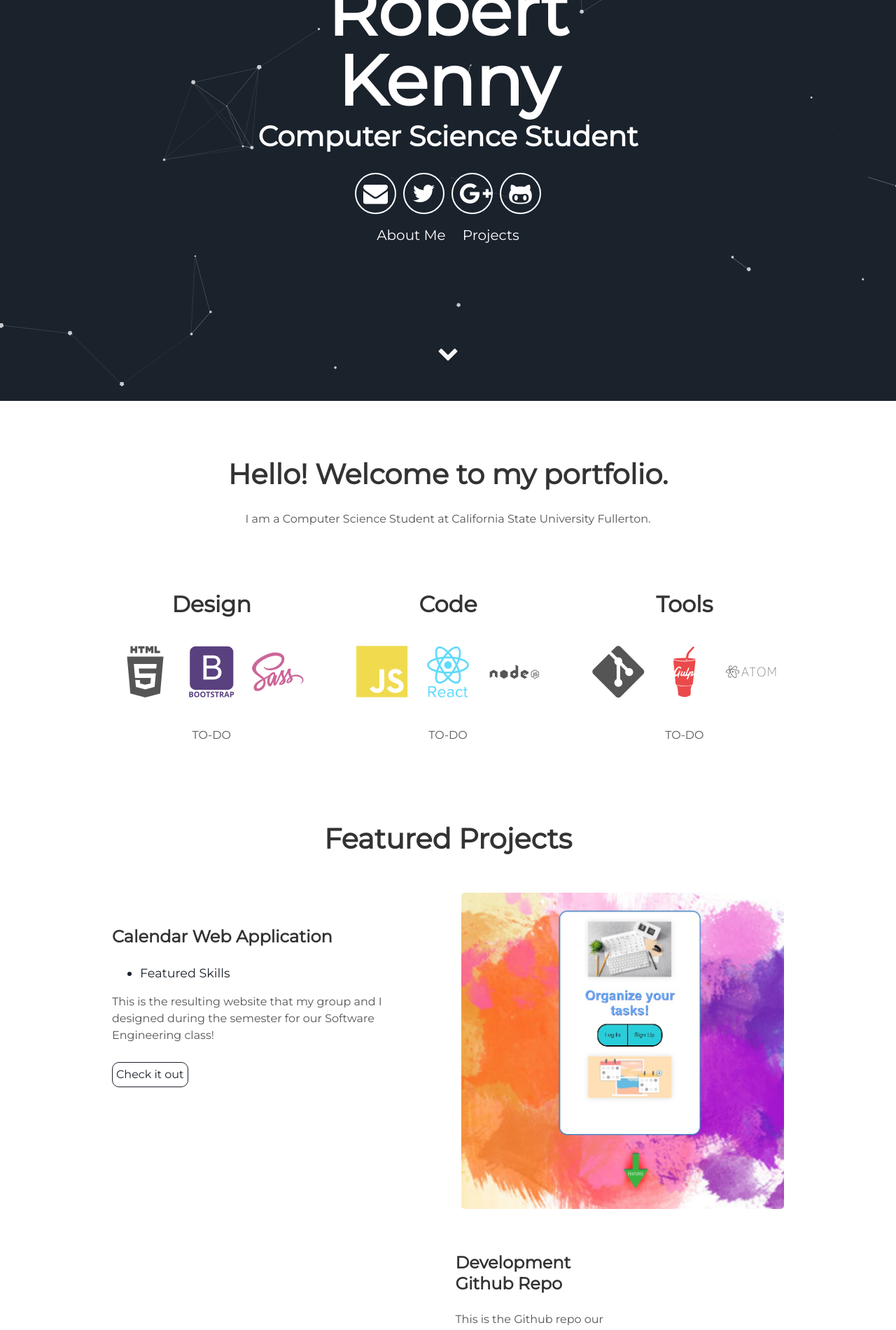
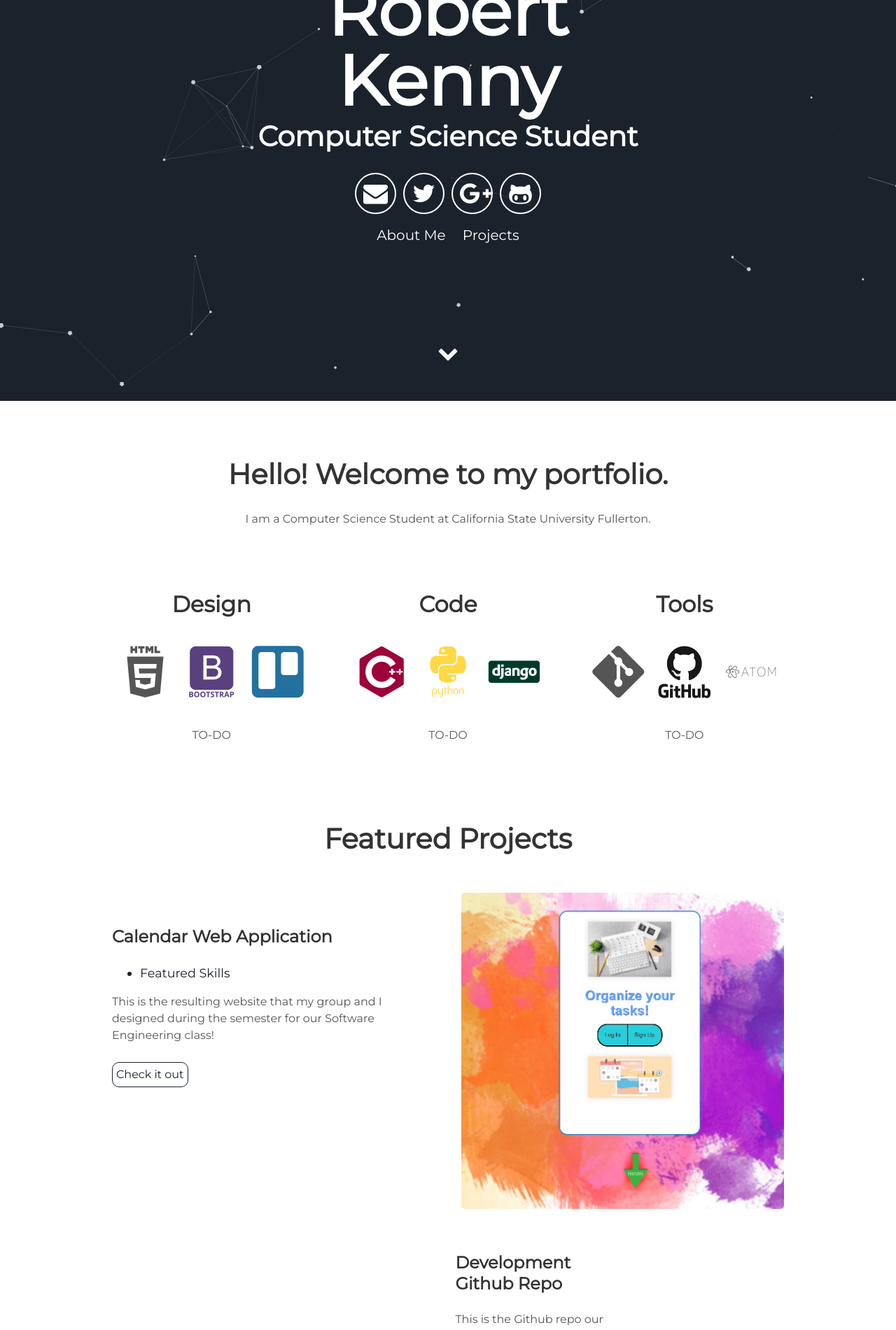
Before and after one commit to rlkenny98/rlkenny98.github.io, a Jekyll site: the page built from index.html, in a window 1280 px wide. Shown: the part 327-2228 px from the top of the page at 70% size. Built offline with Jekyll 4.4.1, drawn with Linux system fonts in a browser that asks for light colours.

Commit message:
Changed deviicon icons to represent my skills

```diff
--- a/_includes/about.html
+++ b/_includes/about.html
@@ -7,20 +7,20 @@
       <h2>Design</h2>
       <i class="devicon-html5-plain-wordmark"></i>
       <i class="devicon-bootstrap-plain-wordmark colored"></i>
-      <i class="devicon-sass-original colored"></i>
+      <i class="devicon-trello-plain colored"></i>
       <p>TO-DO</p>
     </div>
     <div class="tech">
       <h2>Code</h2>
-      <i class="devicon-javascript-plain colored"></i>
-      <i class="devicon-react-original-wordmark colored"></i>
-      <i class="devicon-nodejs-plain-wordmark"></i>
+      <i class="devicon-cplusplus-plain-wordmark colored"></i>
+      <i class="devicon-python-plain-wordmark colored"></i>
+      <i class="devicon-django-plain colored"></i>
       <p>TO-DO</p>
     </div>
     <div class="tech">
       <h2>Tools</h2>
       <i class="devicon-git-plain"></i>
-      <i class="devicon-gulp-plain colored"></i>
+      <i class="devicon-github-original-wordmark colored"></i>
       <i class="devicon-atom-original-wordmark"></i>
       <p>TO-DO</p>
     </div>
```
